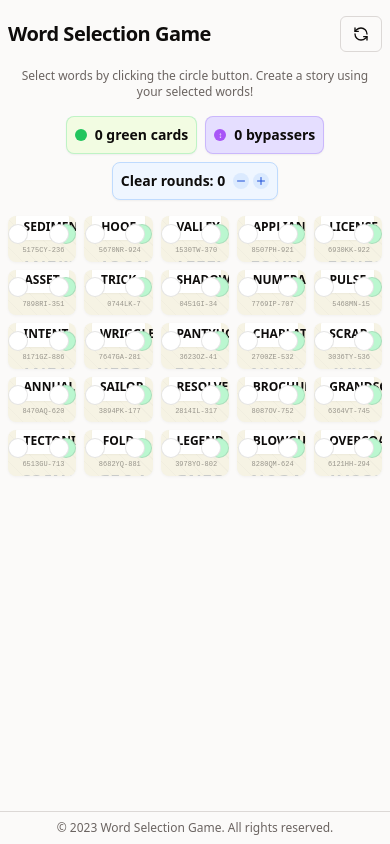
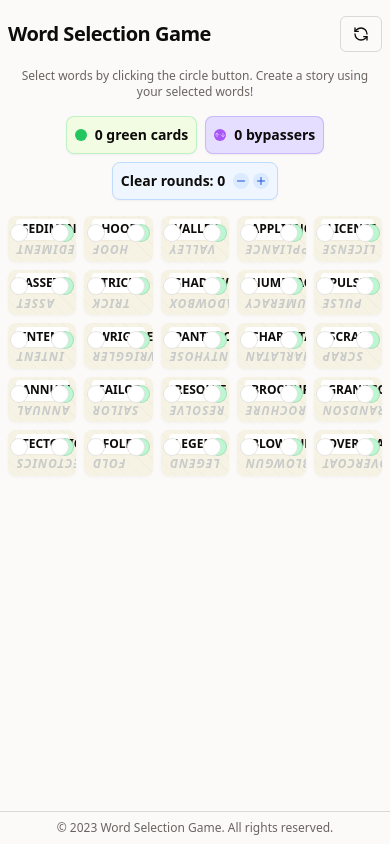
Before and after one commit to Bolnus/playful-nouns-grid, a React (Vite) app: page /game in a window 390 px wide. Built offline with nearby package versions, Linux system fonts and the light colour scheme.

Commit message:
Refactor: Improve card appearance and responsiveness
- Remove card ID.
- Add media queries for smaller screens.
- Replace emoji with SVG icons.

```diff
--- a/src/components/GameGrid.tsx
+++ b/src/components/GameGrid.tsx
@@ -2,7 +2,7 @@
 import React, { useMemo, useState } from 'react';
 import { faker } from '@faker-js/faker';
 import WordCard from './WordCard';
-import { Plus, Minus } from 'lucide-react';
+import { Plus, Minus, ArrowUp, ArrowDown } from 'lucide-react';
 
 const generateRandomId = () => {
   const numbers = Array.from({ length: 4 }, () =>
@@ -64,7 +64,8 @@ const GameGrid: React.FC = () => {
 
         <div className="bypassers-counter p-2 sm:p-3 rounded-lg shadow-sm inline-flex items-center gap-2 text-sm sm:text-base">
           <div className="w-3 h-3 sm:w-4 sm:h-4 flex items-center justify-center rounded-full bg-purple-500">
-            <span className="text-white text-[8px] sm:text-[10px]">↕</span>
+            <ArrowUp size={10} className="text-white" />
+            <ArrowDown size={10} className="text-white" />
           </div>
           <span className="font-semibold">{bypassersCount} bypassers</span>
         </div>
--- a/src/components/WordCard.tsx
+++ b/src/components/WordCard.tsx
@@ -95,8 +95,6 @@ const WordCard: React.FC<WordCardProps> = ({ word, id, onGreenChange, onBypasser
       <div className="card-title-container">
         <div className="card-title">{word}</div>
       </div>
-
-      <div className="card-id">{id}</div>
     </div>
   );
 };
--- a/src/index.css
+++ b/src/index.css
@@ -1,3 +1,4 @@
+
 @tailwind base;
 @tailwind components;
 @tailwind utilities;
@@ -134,7 +135,7 @@
   .upside-down-title {
     transform: rotate(180deg);
     opacity: 0.5;
-    font-size: 18px; /* Match the main word size */
+    font-size: 18px;
     font-weight: 600; /* Make it bold */
     letter-spacing: 1px;
     text-transform: uppercase;
@@ -144,21 +145,12 @@
     z-index: 1;
   }
 
-  .card-id {
-    position: absolute;
-    bottom: 6px;
-    right: 12px;
-    font-size: clamp(7px, 1.5vw, 10px);
-    opacity: 0.4;
-    font-family: monospace;
-  }
-
   .card-title {
     background-color: white;
     padding: clamp(4px, 1.5vw, 8px) clamp(5px, 2vw, 10px);
     border-radius: 4px;
     text-align: center;
-    font-weight: 700; /* Increased boldness */
+    font-weight: 700;
     font-size: clamp(12px, 3vw, 18px);
     line-height: 1.2;
     box-shadow: 0 1px 2px rgba(0, 0, 0, 0.04);
@@ -175,4 +167,56 @@
     background-color: #E5DEFF;
     border: 1px solid rgba(139, 92, 246, 0.3);
   }
+
+  .clear-rounds-counter {
+    background-color: #ECF5FF;
+    border: 1px solid rgba(59, 130, 246, 0.3);
+  }
+
+  /* Media queries for responsive card sizing */
+  @media (max-width: 1024px) {
+    .upside-down-title {
+      font-size: 16px;
+      top: 32px;
+    }
+
+    .card-title {
+      font-size: 16px;
+    }
+  }
+
+  @media (max-width: 768px) {
+    .card-title {
+      font-size: 14px;
+      padding: 4px 8px;
+    }
+
+    .upside-down-title {
+      font-size: 14px;
+      top: 28px;
+    }
+
+    .card-button {
+      width: 22px;
+      height: 22px;
+    }
+  }
+
+  @media (max-width: 480px) {
+    .card-title {
+      font-size: 12px;
+      padding: 3px 6px;
+    }
+
+    .upside-down-title {
+      font-size: 12px;
+      top: 24px;
+      left: 8px;
+    }
+
+    .card-button {
+      width: 18px;
+      height: 18px;
+    }
+  }
 }
```
